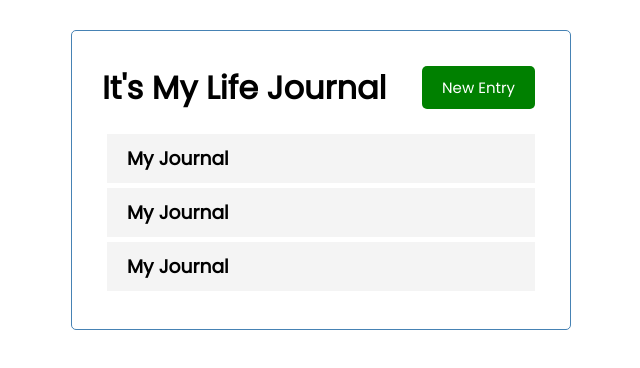
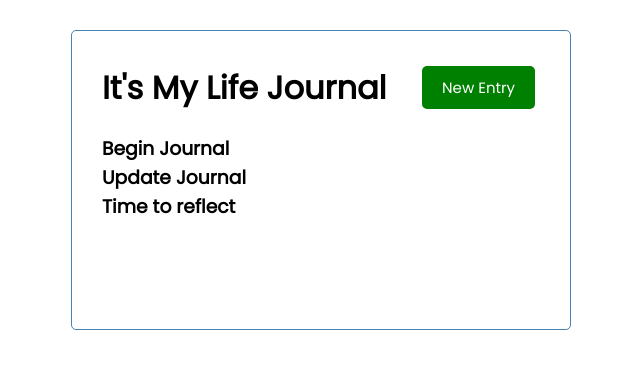
Before and after one commit to Jacqieq6464/its-my-life, a React (Create React App) app: page / in a window 1280 px wide. Shown: the top 368 px of the page, without its empty margins (319-959 px from the left). Built offline with nearby package versions, Linux system fonts and the light colour scheme.

Commit message:
amendments to for correct rendering

```diff
--- a/src/App.js
+++ b/src/App.js
@@ -1,33 +1,37 @@
 import { useState } from 'react'
 import Header from "./components/Header"
-import JournalEntries from "./components/JournalEntries"
+import Tasks from "./components/Tasks"
+
 
 
 function App() {
-  const [journalEntries, setJournals] = useState([
+  const [tasks, setTasks] = useState ([
+
     {id: 1,
-      text: 'Journal Entry Monday',
+        text: 'Begin Journal',
         time: 'am/pm',
         reminder: 'true',
     },
 
     {id: 2,
-      text:'Journal Entry Tuesday',
+        text:'Update Journal',
         time: 'am/pm',
         reminder: 'true',
     },
 
     {id: 3,
-      text:'Journal Entry Wednesday',
+        text:'Time to reflect',
         time: 'am/pm',
         reminder: 'true',
-  }
+
+    },
+
 ])
-
   return (
     <div className="container">
       <Header />
-      <JournalEntries journalEntries={journalEntries}/>
+      <Tasks tasks={tasks}/>
+
     </div>
   );
 }
--- a/src/components/JournalEntries.js
+++ /dev/null
@@ -1,16 +0,0 @@
-import JournalEntry from "./JournalEntry"
-
-const JournalEntries = ({journalEntries}) => {
-    return (
-        <>
-        {journalEntries.map((journal) => (
-            <JournalEntry key={journal.id}>{journal.text}</JournalEntry>
-
-
-        ))}
-
-        </>
-    )
-}
-
-export default JournalEntries
--- a/src/components/JournalEntry.js
+++ /dev/null
@@ -1,10 +0,0 @@
-
-const JournalEntry = () => {
-    return (
-        <div className="journal">
-            <h3>My Journal</h3>
-        </div>
-    )
-}
-
-export default JournalEntry
--- /dev/null
+++ b/src/components/Tasks.js
@@ -0,0 +1,16 @@
+// In this section we create the mapping of the task
+const Tasks = ({tasks}) => {
+
+    return (
+
+       <>
+         {tasks.map ((task) => (
+           <h3 key={task.id}>{task.text}</h3>)
+         )}
+    </>
+ )
+}
+
+
+
+export default Tasks
```
Also changed, not shown: src/components/Task.js (added). Lines whose indentation alone changed are shown as unchanged.
